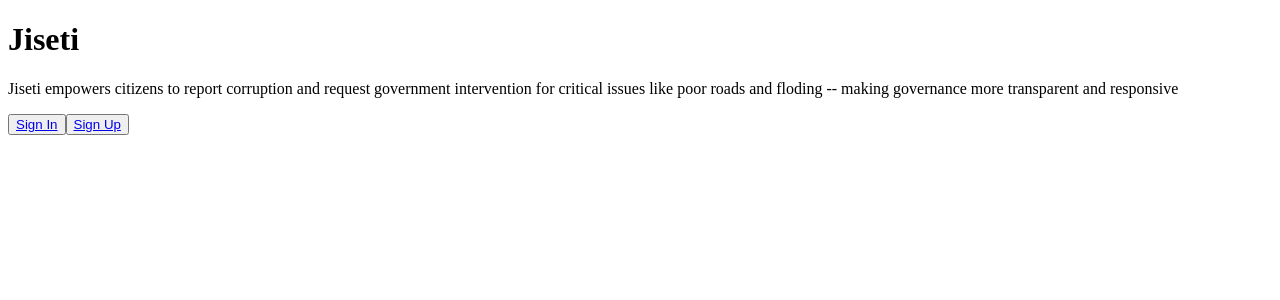
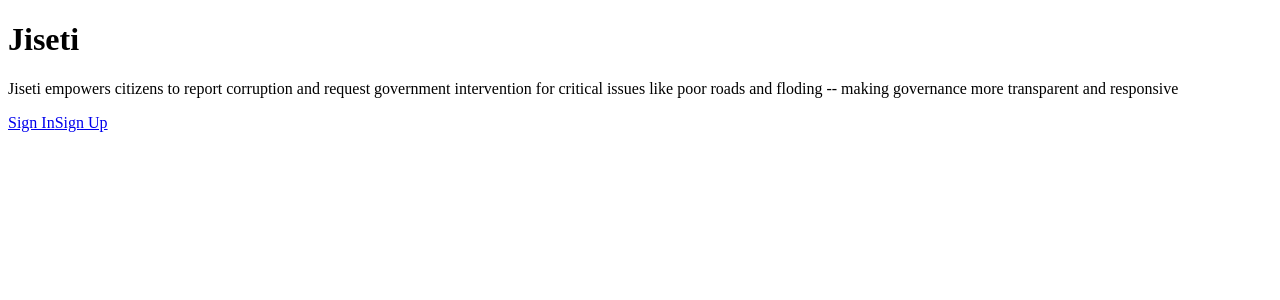
Before and after one commit to elizabeth-7664/jiseti, a React (Vite) app in the folder client/: page / in a window 1280 px wide. Shown: the top 300 px of the page. Built offline with nearby package versions, Linux system fonts and the light colour scheme; no server answers.

Commit message:
create form in sign_in page and fix routes

```diff
--- a/client/src/App.jsx
+++ b/client/src/App.jsx
@@ -2,28 +2,31 @@ import axios from 'axios';
 import { useEffect, useState } from 'react';
 import {BrowserRouter as Router, Routes, Route} from "react-router-dom"
 import LandingPage from './pages/LandingPage';
+import Sign_up from './pages/Sign_up';
+import Sign_in from './pages/Sign_in';
+
 
 function App() {
-  const [message, setMessage] = useState("");
+  // const [message, setMessage] = useState("");
 
-  useEffect(() => {
-    axios
-      .get(`${import.meta.env.VITE_API_URL}/`)
-      .then((response) => {
-        setMessage(response.data.message);
-      })
-      .catch((error) => {
-        console.error("Error fetching data.", error);
-      });
-  }, []);
+  // useEffect(() => {
+  //   axios
+  //     .get(`${import.meta.env.VITE_API_URL}/`)
+  //     .then((response) => {
+  //       setMessage(response.data.message);
+  //     })
+  //     .catch((error) => {
+  //       console.error("Error fetching data.", error);
+  //     });
+  // }, []);
 
 
   return (
     <Router>
       <Routes>
         <Route path="/" element={<LandingPage/>}/>
-        {/* <Route path="/sign_in" element={<SignIn/>}/>
-        <Route path="/sign_up" element={<SignUp/>}/> */}
+        <Route path="/sign_in" element={<Sign_in/>}/>
+        <Route path="/sign_up" element={<Sign_up/>}/>
       </Routes>
     </Router>
   );
--- a/client/src/components/Buttons.jsx
+++ /dev/null
@@ -1,11 +0,0 @@
-import React from "react";
-import { Link } from 'react-router-dom';
-
-function Buttons(prop){
-
-    return(
-        <button><Link>{prop.button}</Link></button>
-    )
-}
-
-export default Buttons
--- a/client/src/pages/LandingPage.jsx
+++ b/client/src/pages/LandingPage.jsx
@@ -1,9 +1,7 @@
 import React from "react";
-import { useNavigate } from 'react-router-dom';
-import Buttons from "../components/Buttons";
+import {Link,useNavigate } from 'react-router-dom';
 
 function LandingPage(){
-    const navigate = useNavigate();
 
     return(
         <div className="main">
@@ -11,9 +9,10 @@ function LandingPage(){
             <p>Jiseti empowers citizens to report corruption and request government intervention for critical issues like poor roads and floding -- making governance more transparent and responsive</p>
 
             <div className="buttons">
-                <Buttons button="Sign In" onClick={()=> navigate('/sign_in')}/>
-                <Buttons button="Sign Up" onClick={()=> navigate('/sign_up')} />
+                <Link to="/sign_in">Sign In</Link>
+                <Link to="/sign_up">Sign Up</Link>
             </div>
+
         </div>
     )
 }
--- a/client/src/pages/Sign_in.jsx
+++ b/client/src/pages/Sign_in.jsx
@@ -0,0 +1,29 @@
+import React, {useState} from "react";
+
+function Sign_in(){
+    const [email, setEmail]= useState("");
+    const [password, setPassword] = useState("")
+
+    async function handleSubmit(e){
+        e.preventDefault()
+    }
+
+    return(
+        <div>
+            <h2>Login to Jiseti</h2>
+            <form onSubmit={handleSubmit}>
+                <label>Email</label>
+                <input type="text" placeholder="e.g. example@gmail.com" value={email} onChange={(e)=> setEmail(e.target.value)} required />
+
+                <label>Password</label>
+                <input type="text" placeholder="Enter your password" value={password} onChange={(e)=> setPassword(e.target.value)} />
+
+                <button type="submit">Sign In</button>
+            </form>
+
+            <p>Don't have an account? <a href="/sign_up">Sign Up</a></p>
+        </div>
+    )
+
+}
+export default Sign_in
--- a/client/src/pages/Sign_up.jsx
+++ b/client/src/pages/Sign_up.jsx
@@ -2,11 +2,19 @@ import React, {useState} from "react";
 import { useNavigate } from "react-router-dom";
 
 function Sign_up(){
-    const navigate = useNavigate();
     const [name, setName] = useState("");
     const [email, setEmail]= useState("");
     const [password, setPassword] = useState("")
     const [confirmPassword, setConfirmPassword] = useState("")
+
+    async function handleSubmit(e) {
+        e.preventDefault();
+
+        if(password !=confirmPassword){
+            alert("Passwords do not match!")
+            return;
+        }
+    }
 
     return(
         <div>
@@ -22,8 +30,12 @@ function Sign_up(){
                 <input type="text" placeholder="Enter Password" value={password} onChange={(e)=> setPassword(e.target.value)} />
 
                 <label>Confirm Password</label>
-                <input type="text" placeholder="Re-enter Password" value={confirmPassword} onChange={(e)=> setConfirmPassword(e.target.value)} />
+                <input type="text" placeholder="Re-Enter Password" value={confirmPassword} onChange={(e)=> setConfirmPassword(e.target.value)} />
+
+                <button type="submit">Sign Up</button>
             </form>
+
+            <p>Already have an account? <a href="/sign_in">Sign In</a></p>
         </div>
     )
 }
```
